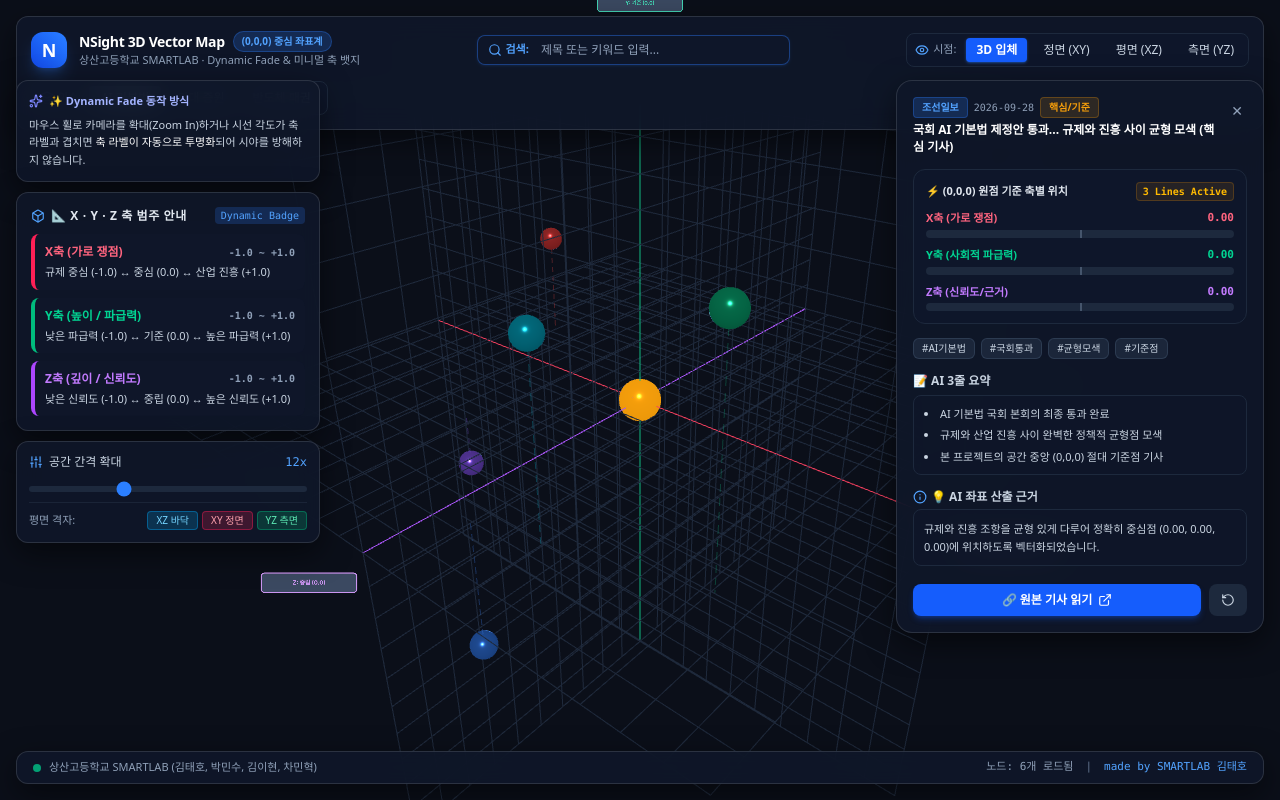
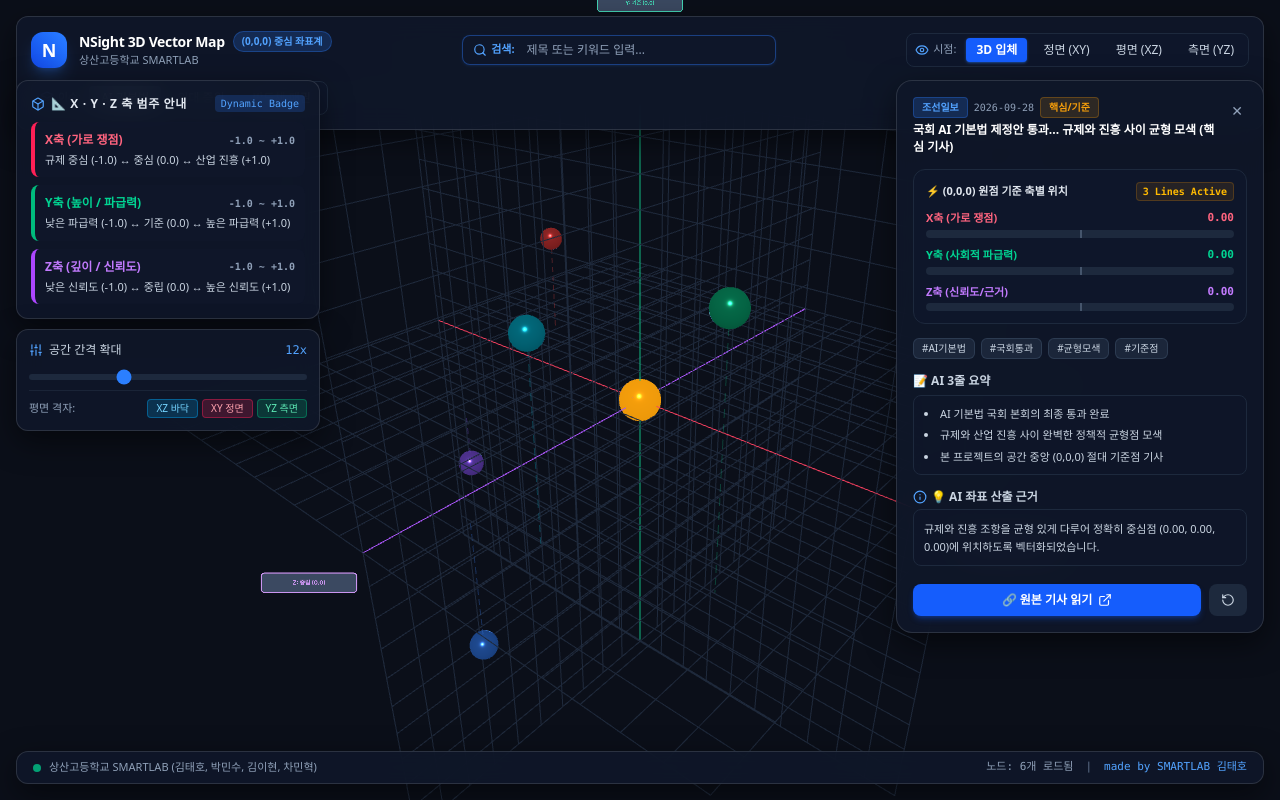
Before and after one commit to sangsansmartlab/Nsight_2026, a React (Vite) app: page / in a window 1280 px wide. Built offline with nearby package versions, Linux system fonts and the light colour scheme; a web font is replaced by a local one.

Commit message:
refactor: remove Dynamic Fade explanation UI
Remove the Sparkles icon and the instructional banner related to the Dynamic Fade feature to improve UI cleanliness.

```diff
--- a/src/App.tsx
+++ b/src/App.tsx
@@ -5,7 +5,6 @@ import { Article } from './types';
 import {
   Box,
   Layers,
-  Sparkles,
   ExternalLink,
   RotateCcw,
   Sliders,
@@ -107,7 +106,7 @@ export const App: React.FC = () => {
                 </span>
               </div>
               <p className="text-[11px] text-slate-400">
-                상산고등학교 SMARTLAB · Dynamic Fade & 미니멀 축 뱃지
+                상산고등학교 SMARTLAB
               </p>
             </div>
           </div>
@@ -209,17 +208,6 @@ export const App: React.FC = () => {
 
         {/* Left Side Controls & Legend Panel */}
         <div className="pointer-events-auto absolute top-20 left-4 w-76 max-w-[calc(100vw-2rem)] space-y-2.5">
-          {/* Dynamic Fade Explanation Banner */}
-          <div className="clean-panel p-3 rounded-xl text-[11px] text-slate-300 space-y-1.5 bg-indigo-950/40 border-indigo-500/30 shadow-lg">
-            <div className="font-bold text-indigo-300 flex items-center gap-1.5">
-              <Sparkles className="w-3.5 h-3.5 text-indigo-400" />
-              <span>✨ Dynamic Fade 동작 방식</span>
-            </div>
-            <p className="text-slate-300 leading-relaxed text-[11px]">
-              마우스 휠로 카메라를 확대(Zoom In)하거나 시선 각도가 축 라벨과 겹치면 <strong className="text-white font-medium">축 라벨이 자동으로 투명화</strong>되어 시야를 방해하지 않습니다.
-            </p>
-          </div>
-
           {/* X · Y · Z Coordinate Axes Breakdown */}
           <div className="clean-panel p-3.5 rounded-xl space-y-2.5 text-xs shadow-xl">
             <div className="flex items-center justify-between">
```
